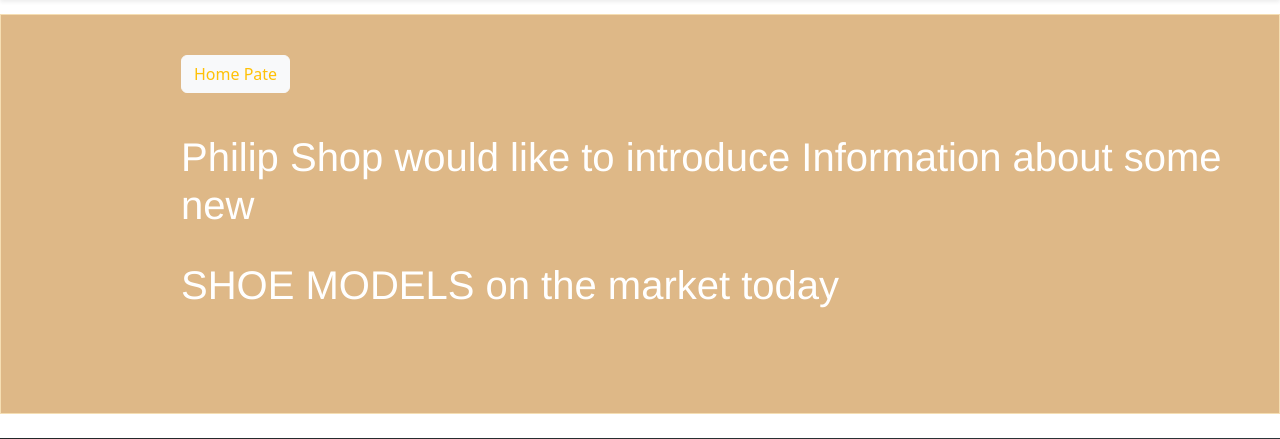
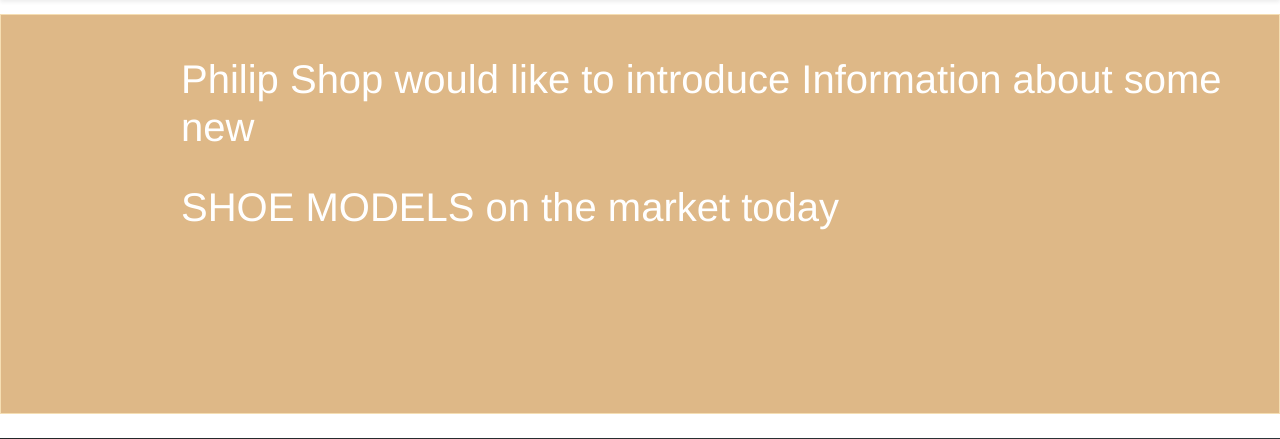
Before and after one commit to Tora-66/PheidipShop, a PHP site: page /UserNews.php in a window 1280 px wide. Shown: the part 82-521 px from the top of the page. Run offline with PHP 8.4, Linux system fonts and the light colour scheme; data comes from the database, SQL or seed files in the repository; data that the repository does not hold is empty; some libraries are stand-ins or nearby versions.

Commit message:
Add files via upload

```diff
--- a/UserNews.php
+++ b/UserNews.php
@@ -67,9 +67,9 @@ include 'php/navigationBar.php';
 <body>
     <!-- Backround - top -->
     <div class="navbar-top">
-        <div class="navbar-top-home">
+        <!-- <div class="navbar-top-home">
             <button type="button" class="btn btn-light"><a href="#.php" class="text-decoration-none text-warning">Home Pate</a></button>
-        </div>
+        </div> -->
 
         <div class="navbar-top-Notify">
             <h1>Philip Shop would like to introduce Information about some new </h1> <br>
```
